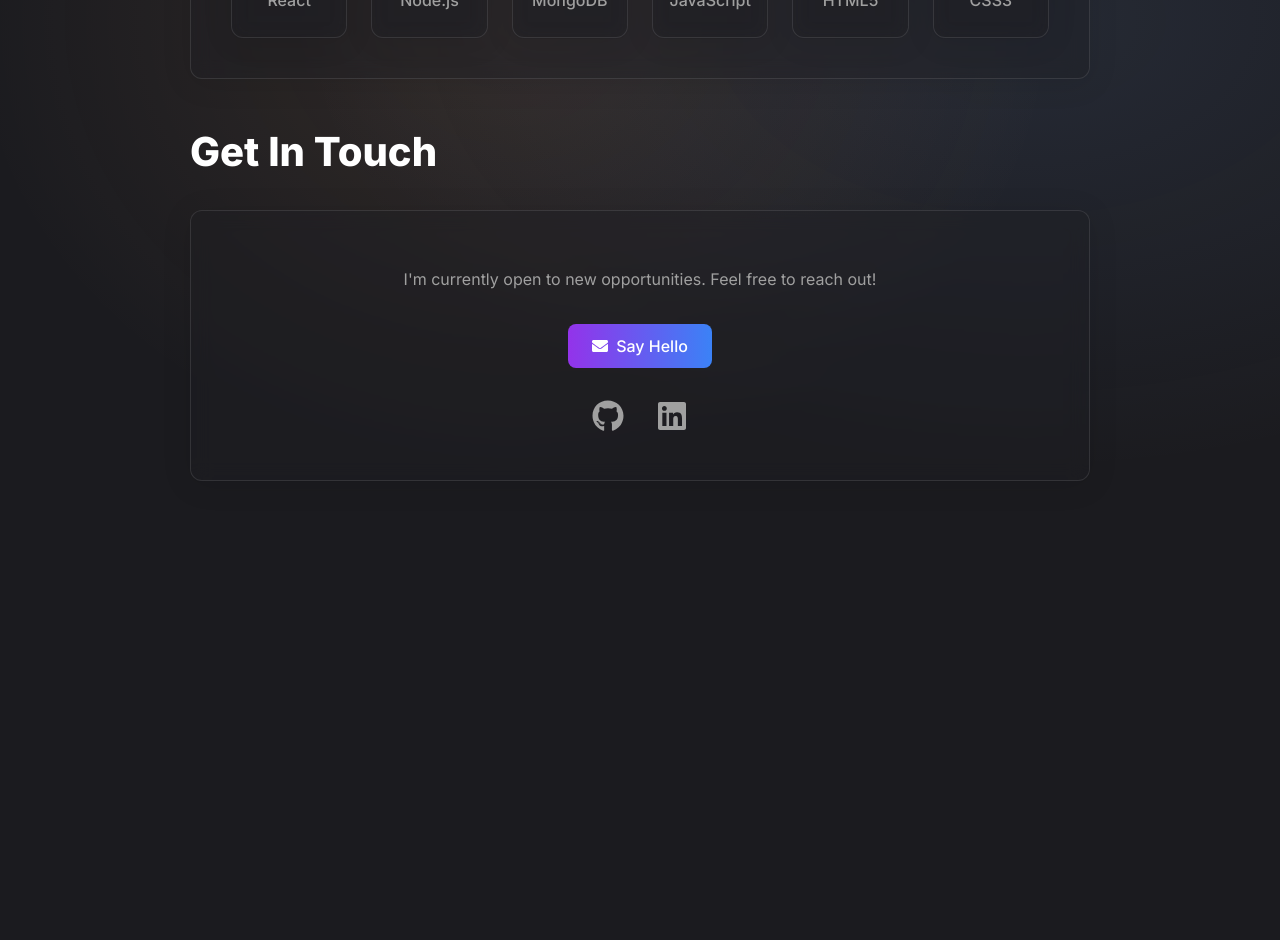
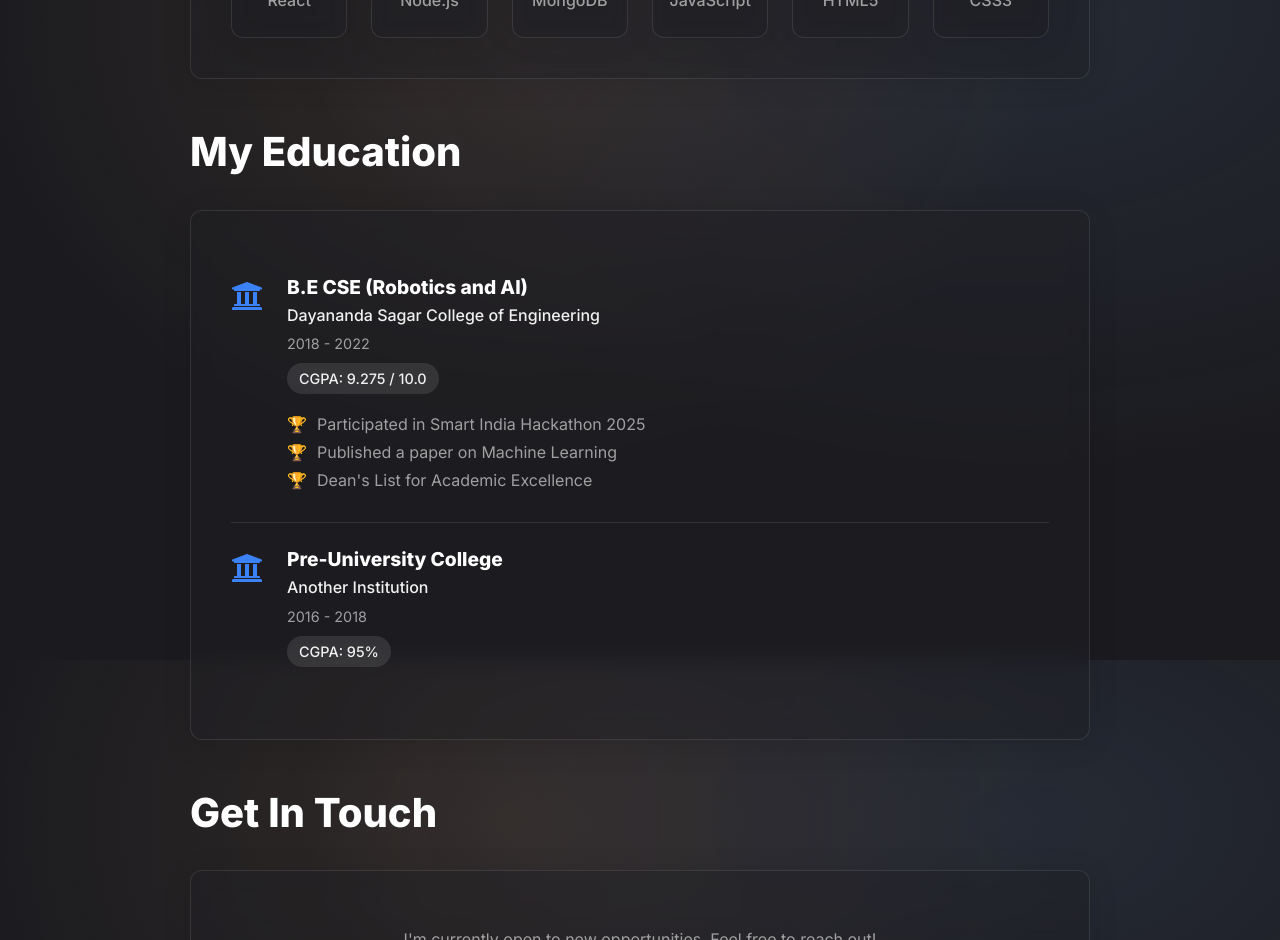
Before and after one commit to bnyashwanth/Portfolio-Website, a React (Vite) app in the folder frontend/: page / in a window 1280 px wide. Shown: the part 940-1880 px from the top of the page. Before the commit the page ends 1485 px from the top, so only its background shows below. Built offline with nearby package versions, Linux system fonts and the light colour scheme; no server answers.

Commit message:
fix: update API URLs for production

```diff
--- a/frontend/src/components/Education.jsx
+++ b/frontend/src/components/Education.jsx
@@ -1,33 +1,41 @@
-// frontend/src/components/Education.jsx
+// frontend/src/components/Education.jsx - UPDATED
 
-import React, { useState, useEffect } from 'react';
-import axios from 'axios';
+import React from 'react';
 import { FaUniversity } from 'react-icons/fa';
 
+// 1. Define your education data directly in an array
+const educationData = [
+  {
+    _id: 1,
+    institution: "Dayananda Sagar College of Engineering",
+    degree: "B.E CSE (Robotics and AI)",
+    year: "2018 - 2022",
+    cgpa: "9.275 / 10.0",
+    achievements: [
+      "Participated in Smart India Hackathon 2025",
+      "Published a paper on Machine Learning",
+      "Dean's List for Academic Excellence"
+    ]
+  },
+  {
+    _id: 2,
+    institution: "Another Institution",
+    degree: "Pre-University College",
+    year: "2016 - 2018",
+    cgpa: "95%",
+    achievements: []
+  }
+  // Add more education entries here if you need them
+];
 
 const Education = () => {
-    const [educationList, setEducationList] = useState([]);
-
-    useEffect(() => {
-
-            axios.get(`${import.meta.env.VITE_API_URL}/education`)
-            .then(response => {
-                setEducationList(response.data);
-            })
-            .catch(error => {
-                console.log("Error fetching education data:", error);
-            });
-    }, []);
-
-    if (educationList.length === 0) {
-        return null; // Don't render the section if there's no data
-    }
-
+  // 2. Remove useState, useEffect, and axios. The component is now much simpler.
   return (
     <section>
       <h2>My Education</h2>
       <div className="glass-card">
-                {educationList.map(edu => (
+        {/* 3. Map directly over your new educationData array */}
+        {educationData.map(edu => (
           <div key={edu._id} className="education-entry">
             <FaUniversity className="education-icon" />
             <div>
@@ -35,10 +43,8 @@ const Education = () => {
               <p className="institution">{edu.institution}</p>
               <p className="year">{edu.year}</p>
 
-                            {/* Conditionally render CGPA if it exists */}
               {edu.cgpa && <p className="cgpa">CGPA: {edu.cgpa}</p>}
 
-                            {/* Conditionally render achievements if they exist */}
               {edu.achievements && edu.achievements.length > 0 && (
                 <ul className="achievements-list">
                   {edu.achievements.map((item, index) => (
```
Lines whose indentation alone changed are shown as unchanged.
